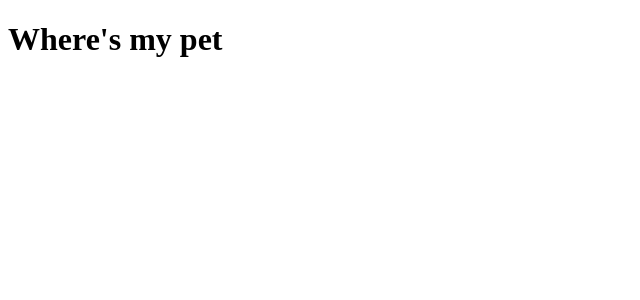
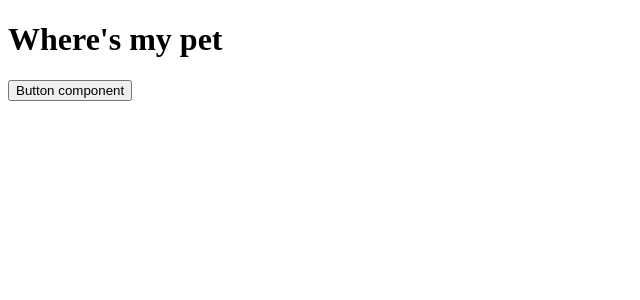
Before and after one commit to GJanuario/wheres-my-pet, an Angular app: page / in a window 1280 px wide. Shown: the top 300 px of the page, without its empty margins (0-640 px from the left). Built offline with nearby package versions, Linux system fonts and the light colour scheme.

Commit message:
[WMP-0000] Adding button test component

```diff
--- a/src/app/app.component.html
+++ b/src/app/app.component.html
@@ -1,3 +1,5 @@
 <h1 data-testid="app-title">Where's my pet</h1>
 
+<app-button></app-button>
+
 <router-outlet></router-outlet>
--- a/src/app/app.component.ts
+++ b/src/app/app.component.ts
@@ -5,6 +5,4 @@ import { Component } from '@angular/core';
   templateUrl: './app.component.html',
   styleUrls: ['./app.component.sass'],
 })
-export class AppComponent {
-  title = 'wheres-my-pet';
-}
+export class AppComponent {}
--- a/src/app/app.module.ts
+++ b/src/app/app.module.ts
@@ -3,10 +3,11 @@ import { BrowserModule } from '@angular/platform-browser';
 
 import { AppRoutingModule } from './app-routing.module';
 import { AppComponent } from './app.component';
+import { ComponentsModule } from './shared/components/components.module';
 
 @NgModule({
   declarations: [AppComponent],
-  imports: [BrowserModule, AppRoutingModule],
+  imports: [BrowserModule, AppRoutingModule, ComponentsModule],
   providers: [],
   bootstrap: [AppComponent],
 })
--- /dev/null
+++ b/src/app/shared/components/button/button.component.html
@@ -0,0 +1 @@
+<button data-testid="button">Button component</button>
--- /dev/null
+++ b/src/app/shared/components/components.module.ts
@@ -0,0 +1,12 @@
+import { CommonModule } from '@angular/common';
+import { NgModule } from '@angular/core';
+import { ButtonComponent } from './button/button.component';
+
+const components = [ButtonComponent];
+
+@NgModule({
+  declarations: [...components],
+  imports: [CommonModule],
+  exports: [...components],
+})
+export class ComponentsModule {}
```
Also changed, not shown: src/app/shared/components/button/button.component.ts (added, +8 -0 lines), src/app/shared/components/button/button.component.sass (added), 1 other file (tests, documents, lock files or other folders).
